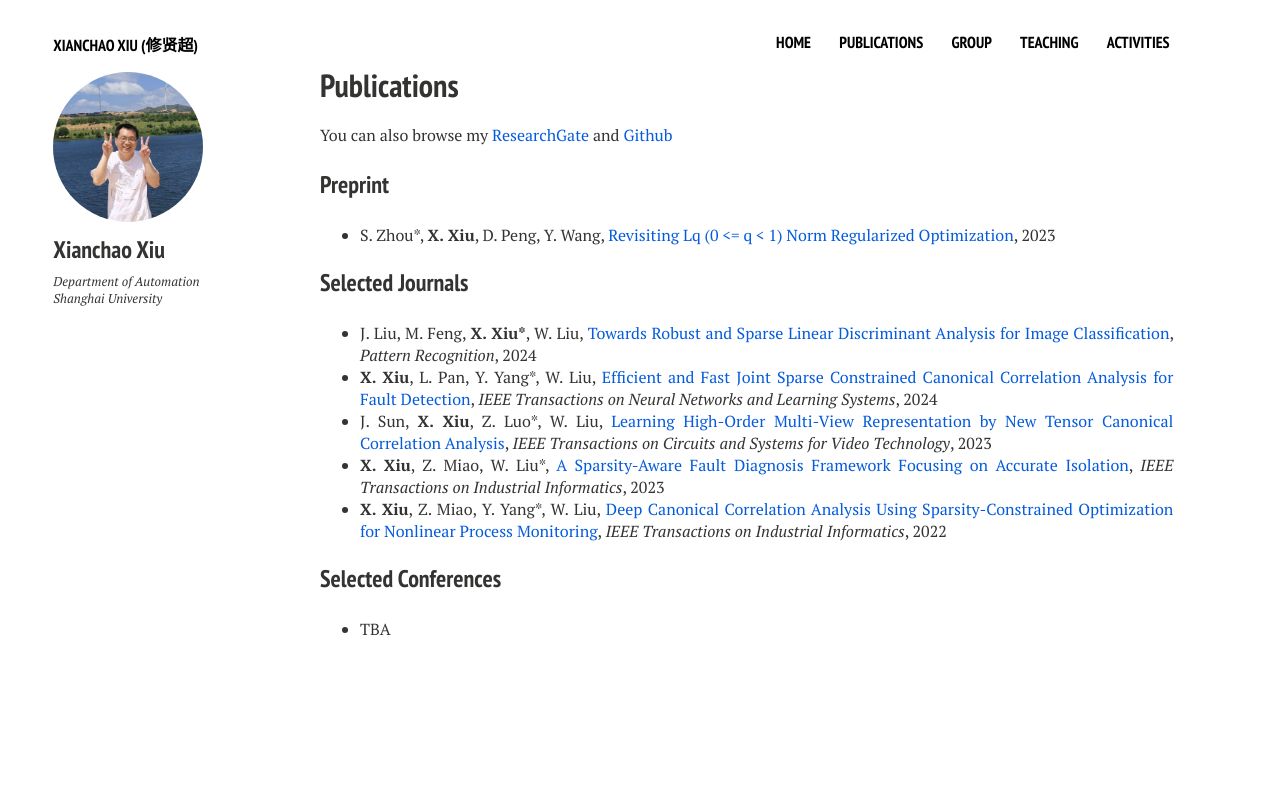
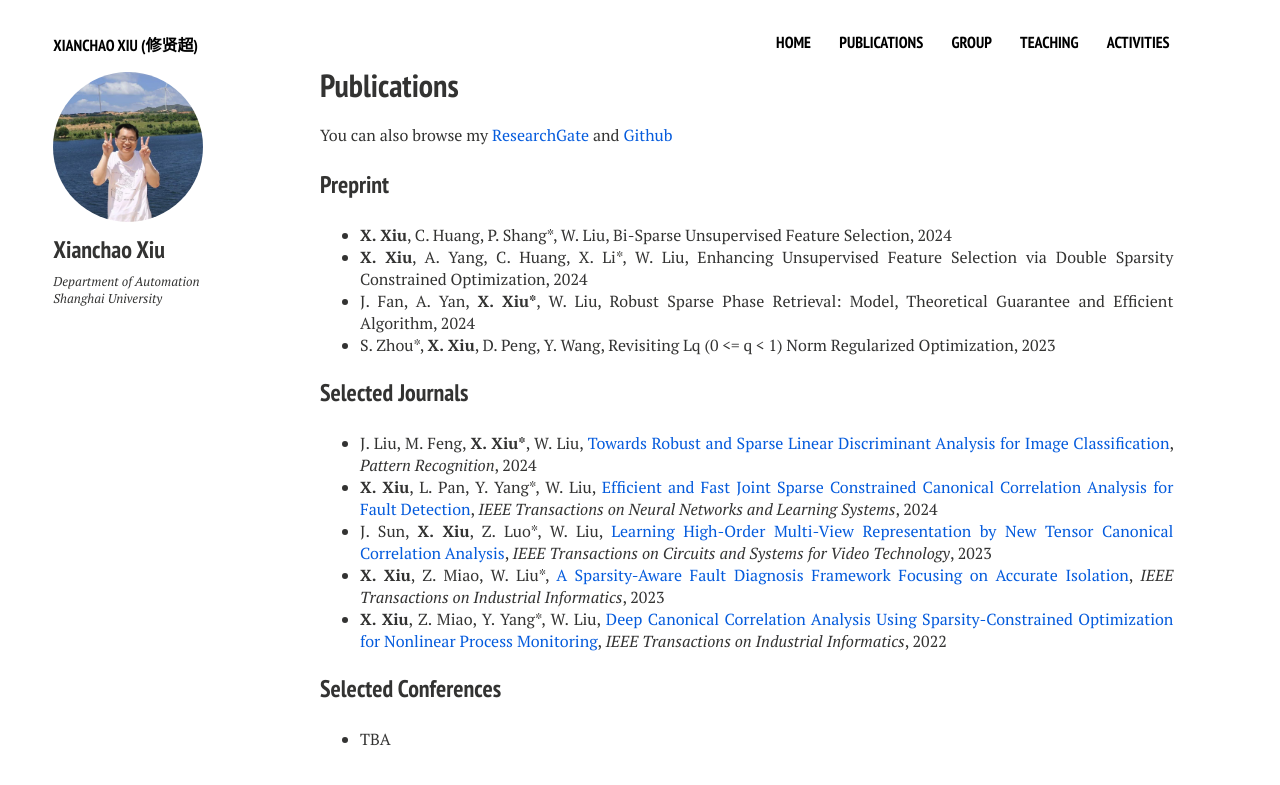
Before and after one commit to xianchaoxiu/xianchaoxiu.github.io, a Jekyll site: the page built from publications/index.md, in a window 1280 px wide. Shown: the top 785 px of the page. Built offline with Jekyll 4.4.1, drawn with Linux system fonts in a browser that asks for light colours; nearby versions of some CDN libraries.

Commit message:
Update index.md

```diff
--- a/publications/index.md
+++ b/publications/index.md
@@ -14,12 +14,12 @@ You can also browse my <a href="https://www.researchgate.net/profile/Xianchao-Xi
 
 ### Preprint
 
-
-* S. Zhou*, <b>X. Xiu</b>, D. Peng, Y. Wang, <a href="https://arxiv.org/abs/2306.14394" class="textlink" target="_blank">Revisiting Lq (0 <= q < 1) Norm Regularized Optimization</a>, 2023<br>
-
+* <b>X. Xiu</b>, C. Huang, P. Shang*, W. Liu, Bi-Sparse Unsupervised Feature Selection, 2024 <br>
+* <b>X. Xiu</b>, A. Yang, C. Huang, X. Li*, W. Liu, Enhancing Unsupervised Feature Selection via Double Sparsity Constrained Optimization, 2024 <br>
+* J. Fan, A. Yan, <b>X. Xiu*</b>, W. Liu, Robust Sparse Phase Retrieval: Model, Theoretical Guarantee and Efficient Algorithm, 2024 <br>
+* S. Zhou*, <b>X. Xiu</b>, D. Peng, Y. Wang, Revisiting Lq (0 <= q < 1) Norm Regularized Optimization, 2023
 
 ### Selected Journals
-
 
 * J. Liu, M. Feng, <b>X. Xiu*</b>, W. Liu, <a href="https://www.sciencedirect.com/science/article/pii/S0031320324002632" class="textlink" target="_blank">Towards Robust and Sparse Linear Discriminant Analysis for Image Classification</a>, <i> Pattern Recognition</i>, 2024<br>
 * <b>X. Xiu</b>, L. Pan, Y. Yang*, W. Liu, <a href="https://ieeexplore.ieee.org/document/9887978" class="textlink" target="_blank">Efficient and Fast Joint Sparse Constrained Canonical Correlation Analysis for Fault Detection</a>, <i>IEEE Transactions on Neural Networks and Learning Systems</i>, 2024<br>
```
